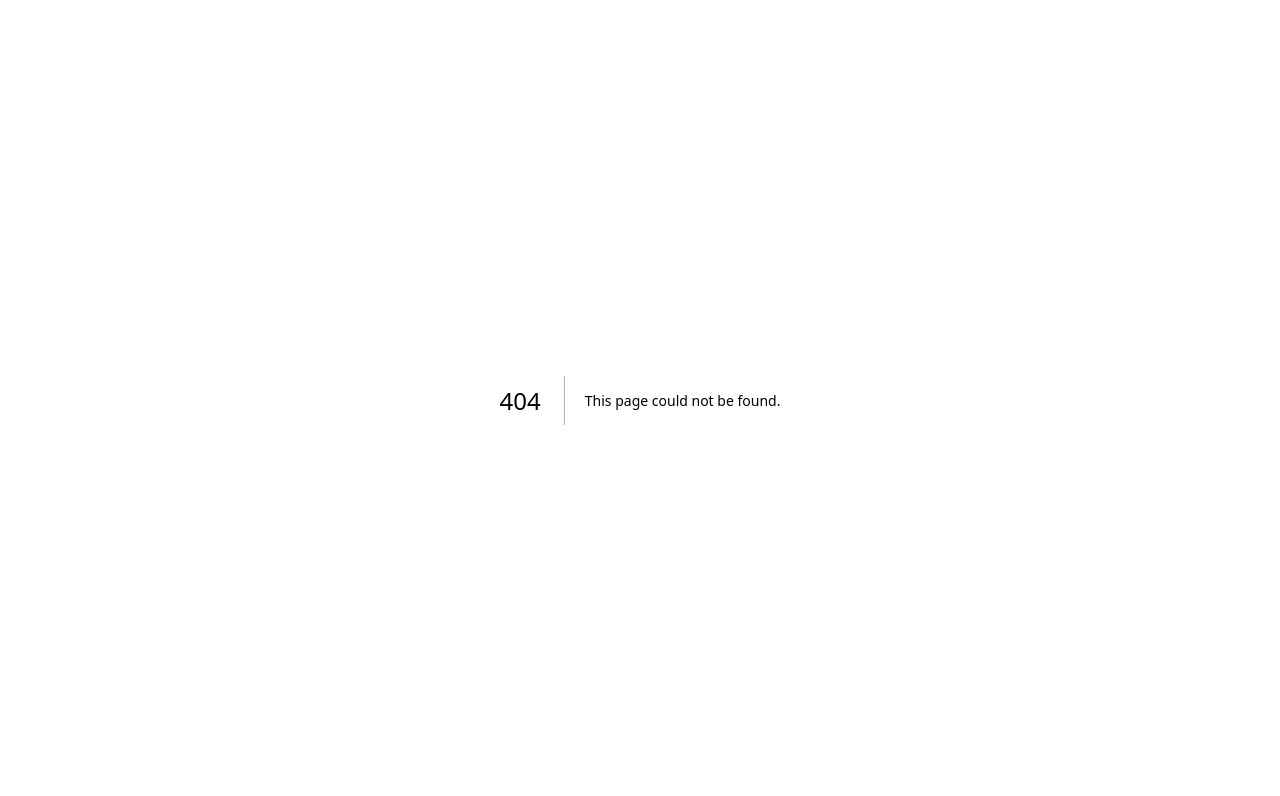
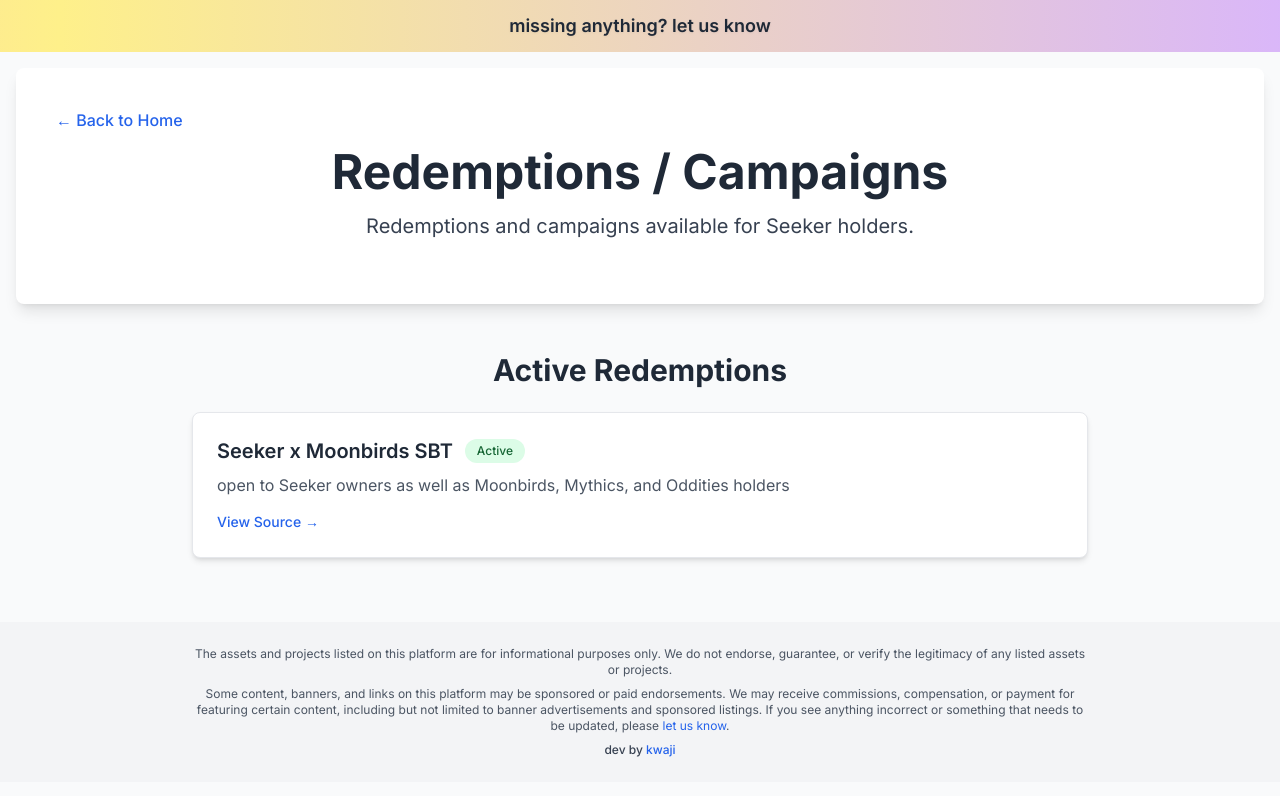
Before and after one commit to jarrensj/twoloot, a Next.js app: page /redemptions in a window 1280 px wide. Before the commit this address had no page. Shown: the top 796 px of the page. Built offline with nearby package versions, Linux system fonts and the light colour scheme.

Commit message:
feat: create initial dedicated redemptions page

```diff
--- a/app/page.tsx
+++ b/app/page.tsx
@@ -1,7 +1,7 @@
 import Calculator from "@/components/Calculator";
 import Footer from "@/components/Footer";
 import Banner from "@/components/Banner";
-import Redemptions, { hasActiveRedemptions } from "@/components/Redemptions";
+import { hasActiveRedemptions } from "@/components/Redemptions";
 
 export default function Home() {
   const showRedemptionsBanner = hasActiveRedemptions();
@@ -10,7 +10,7 @@
     <div className="flex min-h-screen flex-col bg-gray-50">
       <Banner
         text={showRedemptionsBanner ? "🎁 Active Redemptions Available - Click to View" : "missing anything? let us know"}
-        href={showRedemptionsBanner ? "#redemptions" : "https://discord.gg/omakase"}
+        href={showRedemptionsBanner ? "/redemptions" : "https://discord.gg/omakase"}
         isExternal={!showRedemptionsBanner}
       />
       <main className="flex flex-col items-center p-10 rounded-lg shadow-lg bg-white m-4">
@@ -24,9 +24,6 @@
         <p className="text-sm text-center text-gray-500 mb-6">
           Some items may no longer be available or may depend on past snapshots.
         </p>
-      </main>
-      <Redemptions />
-      <main className="flex flex-col items-center p-10 rounded-lg shadow-lg bg-white m-4">
         <Calculator />
       </main>
       <Footer />
--- /dev/null
+++ b/app/redemptions/page.tsx
@@ -0,0 +1,30 @@
+import Redemptions from "@/components/Redemptions";
+import Footer from "@/components/Footer";
+import Banner from "@/components/Banner";
+import Link from "next/link";
+
+export default function RedemptionsPage() {
+  return (
+    <div className="flex min-h-screen flex-col bg-gray-50">
+      <Banner
+        text="missing anything? let us know"
+        href="https://discord.gg/omakase"
+        isExternal={true}
+      />
+      <main className="flex flex-col items-center p-10 rounded-lg shadow-lg bg-white m-4">
+        <Link
+          href="/"
+          className="self-start mb-4 text-blue-600 hover:text-blue-800 hover:underline font-medium"
+        >
+          ← Back to Home
+        </Link>
+        <h1 className="text-5xl font-bold text-gray-800 mb-4">Redemptions / Campaigns</h1>
+        <p className="text-xl text-center text-gray-700 mb-6">
+          Redemptions and campaigns available for Seeker holders.
+        </p>
+      </main>
+      <Redemptions />
+      <Footer />
+    </div>
+  );
+}
--- a/components/Redemptions.tsx
+++ b/components/Redemptions.tsx
@@ -23,7 +23,7 @@
 const Redemptions = () => {
 
   return (
-    <div id="redemptions" className="w-full max-w-4xl mx-auto mt-8 mb-8 scroll-mt-4">
+    <div className="w-full max-w-4xl mx-auto mt-8 mb-8">
       <h2 className="text-3xl font-bold text-gray-800 mb-6 text-center">Active Redemptions</h2>
       <div className="space-y-4">
         {redemptions.map((redemption, index) => (
```
